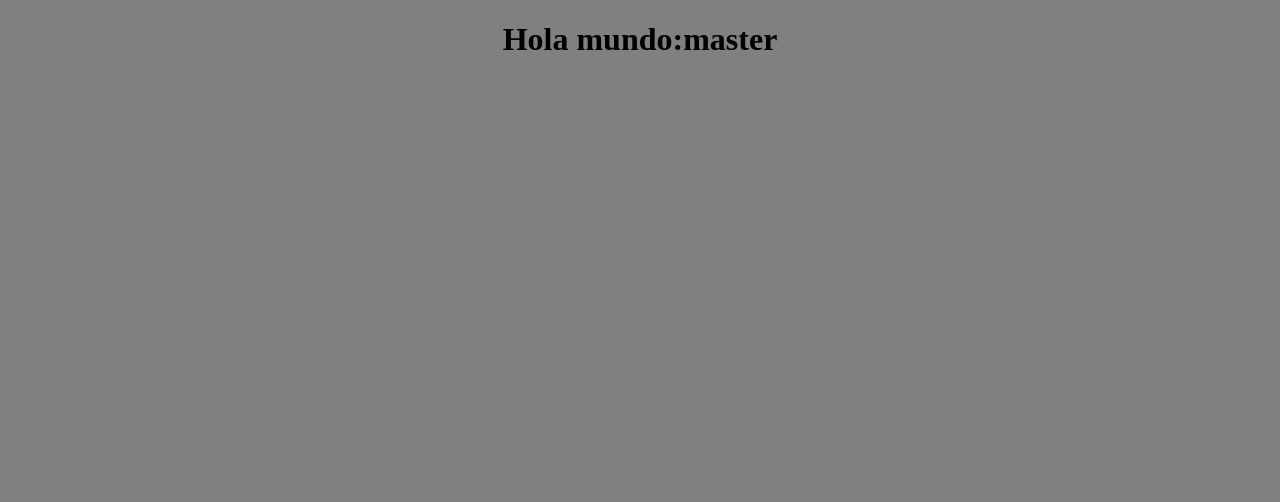
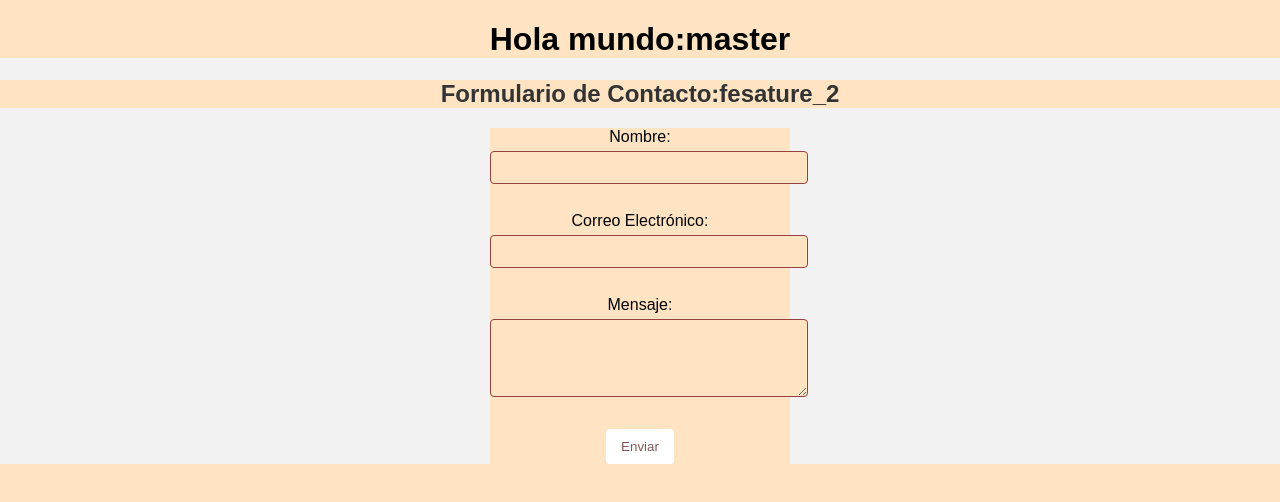
Before and after one commit to ElmerRCH/Html, a plain HTML site: page index.html in a window 1280 px wide. Drawn offline with Linux system fonts and the light colour scheme.

Commit message:
formulario
se agrego un formulario

```diff
--- a/index.css
+++ b/index.css
@@ -1,6 +1,60 @@
 *{
-    background-color:gray;
+    background-color:bisque;
 }
 h1{
     text-align: center;
 }
+/* Estilos para el formulario */
+form {
+    width: 300px;
+    margin: 0 auto;
+}
+
+label {
+    display: block;
+    margin-bottom: 5px;
+}
+
+input[type="text"],
+input[type="email"],
+textarea {
+    width: 100%;
+    padding: 8px;
+    margin-bottom: 10px;
+    border: 1px solid #974040;
+    border-radius: 4px;
+}
+
+input[type="submit"] {
+    background-color: #ffffff;
+    color: rgb(132, 89, 89);
+    padding: 10px 15px;
+    border: none;
+    border-radius: 4px;
+    cursor: pointer;
+}
+
+/* Estilos adicionales */
+body {
+    font-family: Arial, sans-serif;
+    background-color: #f2f2f2;
+    margin: 0;
+    padding: 0;
+    text-align: center;
+}
+
+h2 {
+    color: #333;
+}
+
+/* Estilos para el formulario cuando se enfoca */
+input[type="text"]:focus,
+input[type="email"]:focus,
+textarea:focus {
+    border: 1px solid #e2e9e2;
+}
+
+/* Estilos para el botón de envío cuando se pasa el ratón por encima */
+input[type="submit"]:hover {
+    background-color: #fdfffd;
+}
--- a/index.html
+++ b/index.html
@@ -9,6 +9,19 @@
 
 <body>
     <h1>Hola mundo:master</h1>
+    <h2>Formulario de Contacto:fesature_2</h2>
+    <form action="" method="post">
+        <label for="nombre">Nombre:</label>
+        <input type="text" id="nombre" name="nombre" required><br><br>
+
+        <label for="email">Correo Electrónico:</label>
+        <input type="email" id="email" name="email" required><br><br>
+
+        <label for="mensaje">Mensaje:</label>
+        <textarea id="mensaje" name="mensaje" rows="4" cols="50" required></textarea><br><br>
+
+        <input type="submit" value="Enviar">
+    </form>
 </body>
 
 </html>
```
